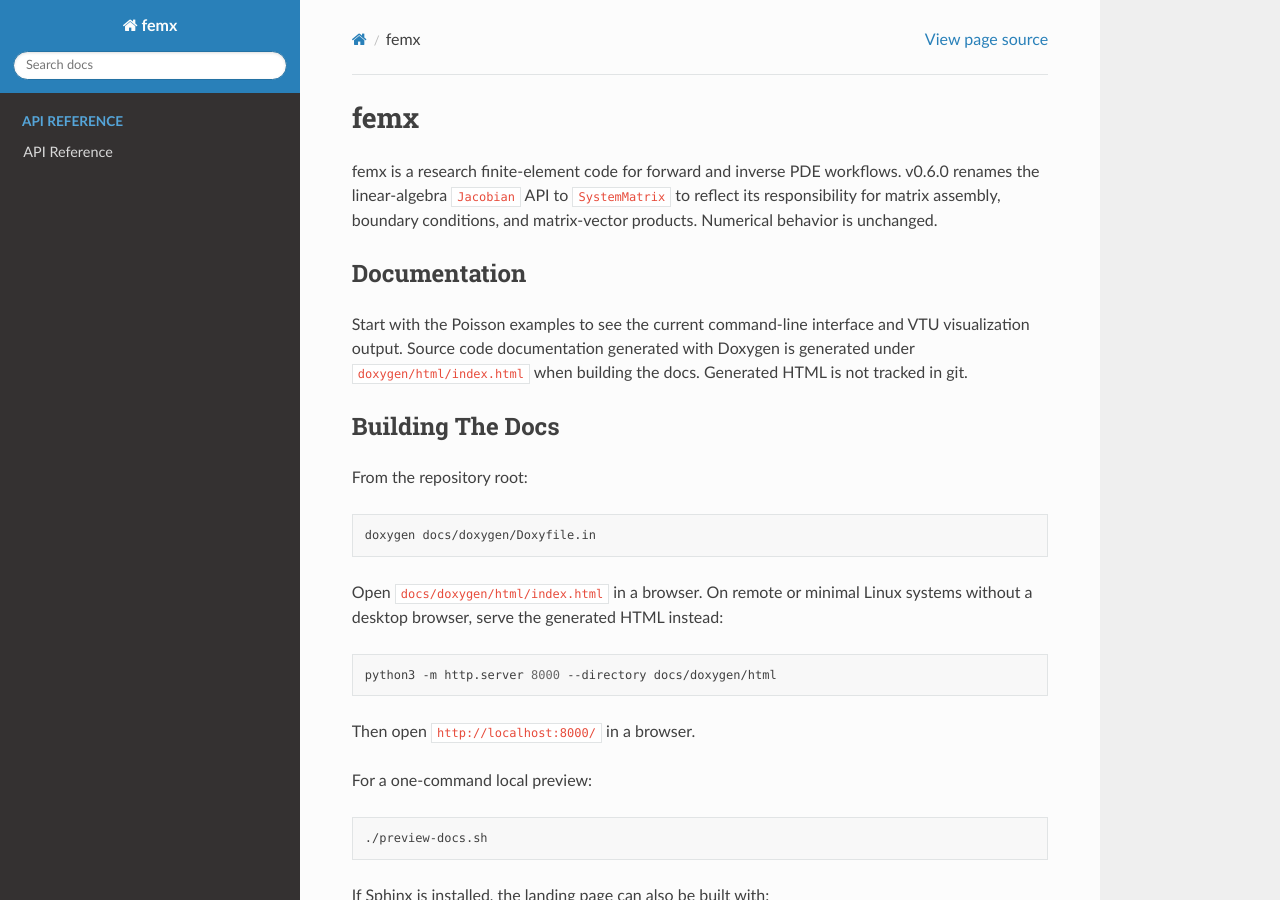
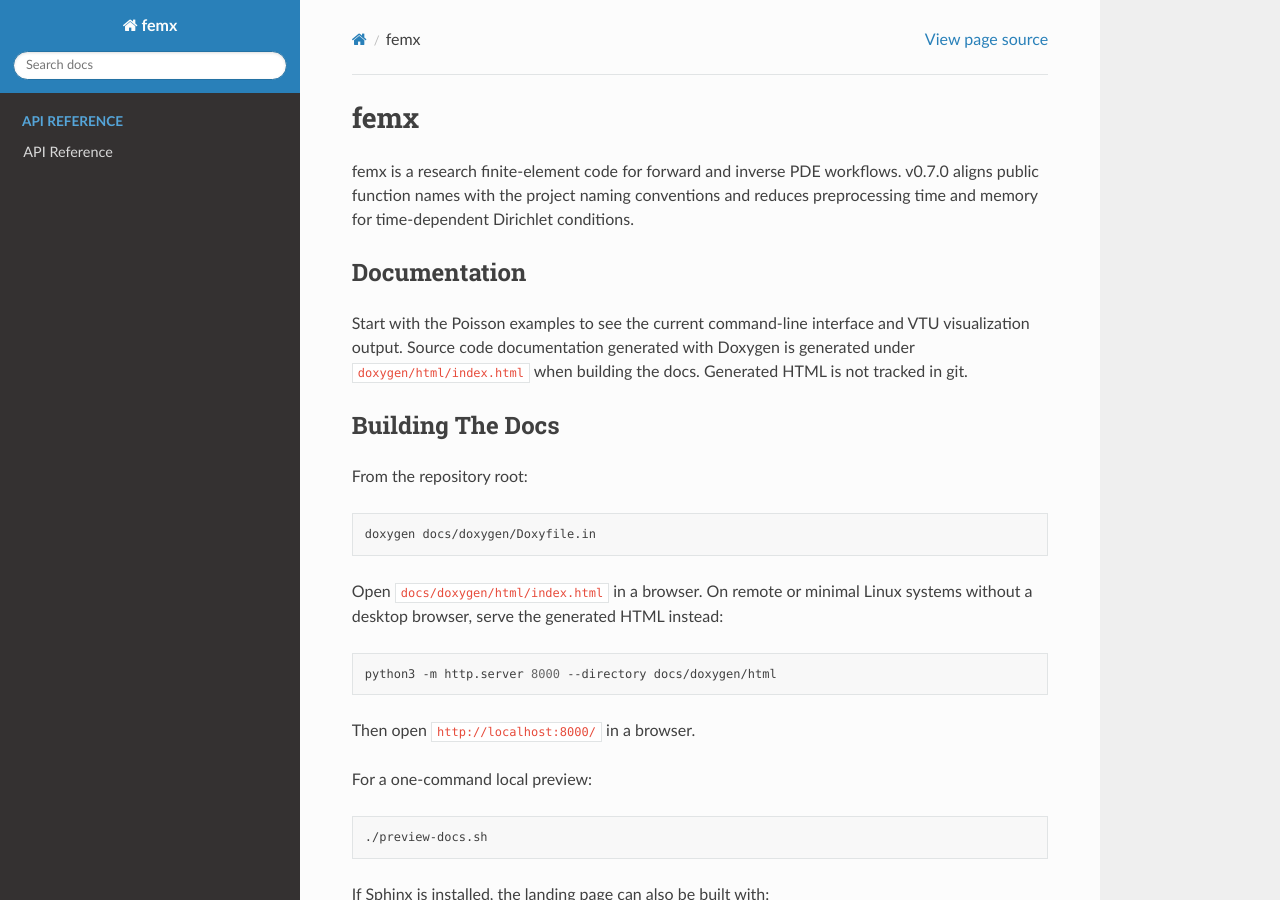
Before and after one commit to femx-project/femx, a Sphinx documentation site: the page built from docs/index.rst, in a window 1280 px wide and 900 px high. Built offline with Sphinx 7.4.7 and the Read the Docs theme 3.1.0, drawn with Linux system fonts in a browser that asks for light colours.

```diff
--- a/CMakeLists.txt
+++ b/CMakeLists.txt
@@ -7,7 +7,7 @@ option(FEMX_ENABLE_CUDA "Enable CUDA execution and Device storage" OFF)
 
 project(
   femx
-  VERSION 0.6.0
+  VERSION 0.7.0
   LANGUAGES CXX)
 
 include(CMakePackageConfigHelpers)
--- a/docs/conf.py
+++ b/docs/conf.py
@@ -1,6 +1,6 @@
 project = "femx"
 author = "femx developers"
-release = "0.6.0"
+release = "0.7.0"
 
 extensions = [
     "sphinx.ext.mathjax",
--- a/docs/index.rst
+++ b/docs/index.rst
@@ -3,9 +3,8 @@ femx
 ****
 
 femx is a research finite-element code for forward and inverse PDE workflows.
-v0.6.0 renames the linear-algebra ``Jacobian`` API to ``SystemMatrix`` to
-reflect its responsibility for matrix assembly, boundary conditions, and
-matrix-vector products. Numerical behavior is unchanged.
+v0.7.0 aligns public function names with the project naming conventions and
+reduces preprocessing time and memory for time-dependent Dirichlet conditions.
 
 Documentation
 -------------
--- a/pyproject.toml
+++ b/pyproject.toml
@@ -4,7 +4,7 @@ build-backend = "scikit_build_core.build"
 
 [project]
 name = "femx"
-version = "0.6.0"
+version = "0.7.0"
 description = "Python interface for the femx finite-element engine."
 readme = "python/README.md"
 requires-python = ">=3.9"
```
Also changed, not shown: CHANGELOG.md (+8 -0 lines), README.md (+9 -1 lines), docs/doxygen/mainpage.md (+4 -3 lines), 2 other files.
